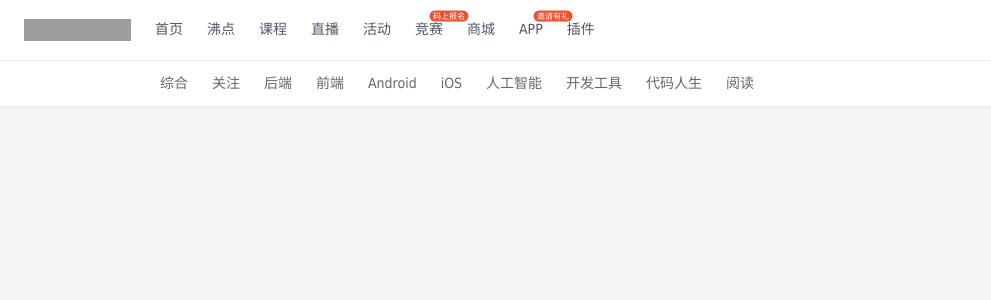
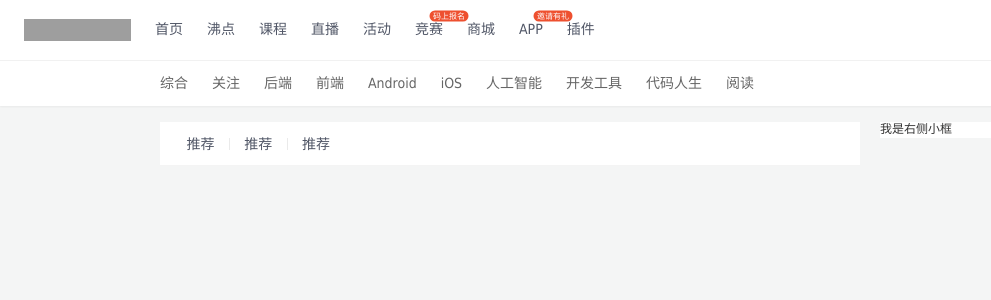
Before and after one commit to Late-en/juejin, a Nuxt app: page / in a window 1280 px wide. Shown: the top 300 px of the page, without its empty margins (0-991 px from the left). Built offline with nearby package versions, Linux system fonts and the light colour scheme; grey boxes are pictures that could not be loaded.

Commit message:
sort部分

```diff
--- a/assets/css/base.scss
+++ b/assets/css/base.scss
@@ -127,7 +127,7 @@ html {
     background-color: $bg-color ;
 }
 
-.nav-item {
+.navItem {
     // color: $font-grey;
     padding: 0 1rem;
     font-size: 1.167rem;
--- /dev/null
+++ b/components/Home/Article/Header.vue
@@ -0,0 +1,49 @@
+<template>
+  <div class="listHeader">
+    <nav class="listNav">
+      <ul class="navList">
+        <li class="navItem">
+          <a href="#">推荐</a>
+        </li>
+        <li class="navItem">
+          <a href="#">推荐</a>
+        </li>
+        <li class="navItem">
+          <a href="#">推荐</a>
+        </li>
+      </ul>
+    </nav>
+  </div>
+</template>
+
+<script>
+export default {
+  name: 'HomeArticleNav'
+}
+</script>
+
+  <style lang="scss" scoped>
+  .listHeader{
+      padding: 1.3rem 1rem;
+      border-bottom: 1px solid hsla(0,0%,59.2%,.1);
+      .listNav{
+          display: flex;
+          justify-content: flex-start!important;
+          .navList{
+              align-items: center;
+              line-height: 1;
+              display: flex;
+              justify-content: space-between;
+              .navItem{
+                height: 1rem;
+                font-size: 1.17rem;
+                padding: 0 1.2rem;
+
+                &:nth-child(-n+2){
+                  border-right: 1px solid hsla(0,0%,59.2%,.2);
+                }
+              }
+          }
+      }
+  }
+  </style>
--- a/components/Home/Article/List.vue
+++ b/components/Home/Article/List.vue
@@ -23,10 +23,8 @@ export default {
 
 <style lang='scss' scoped>
   .showArticle {
-    margin-top: 10.17rem;
-    margin-right: 21.667rem;
     border-radius: 2px;
-    width: 700px;
+    // width: 700px;
     background-color: #fff;
   }
 </style>
--- a/components/Home/Nav.vue
+++ b/components/Home/Nav.vue
@@ -1,9 +1,9 @@
 <template>
-  <div class="nav-view">
-    <nav class="article-nav">
-      <NuxtLink v-for="(item,index) of ArticleNavList" :key="index" to="\1" class="nav-item">
-        {{ item }}
-      </NuxtLink>
+  <div class="navView">
+    <nav class="articleNav">
+      <a v-for="(item,index) of articleNavList" :key="index" class="navItem" @click="getArticleList(item.route)">
+        {{ item.type }}
+      </a>
     </nav>
   </div>
 </template>
@@ -13,14 +13,37 @@ export default {
   name: 'HomeNav',
   data () {
     return {
-      ArticleNavList: ['综合', '关注', '后端', '前端', 'Android', 'iOS', '人工智能', '开发工具', '代码人生', '阅读']
+      articleNavList: [
+        { type: '综合', route: 'recommended' },
+        { type: '关注', route: 'following' },
+        { type: '后端', route: 'backend' },
+        { type: '前端', route: 'frontend' },
+        { type: 'Android', route: 'android' },
+        { type: 'iOS', route: 'ios' },
+        { type: '人工智能', route: 'ai' },
+        { type: '开发工具', route: 'freebie' },
+        { type: '代码人生', route: 'career' },
+        { type: '阅读', route: 'article' }
+      ]
+      // articleType: 'recommended',
+      // sort: ''
+    }
+  },
+  mounted () {
+    this.getArticleList('')
+  },
+  methods: {
+    getArticleList (route) {
+      this.$router.push({
+        path: `/${route}`
+      })
     }
   }
 }
 </script>
 
 <style lang="scss" scoped>
-.nav-view {
+.navView {
   position: fixed;
   top: 5rem;
   height: 3.833rem;
@@ -29,7 +52,7 @@ export default {
   box-shadow: 0 1px 2px 0 rgb(0 0 0 / 5%);
   background-color: #fff;
 
-  .article-nav{
+  .articleNav{
     max-width: 960px;
     height: 100%;
     margin: auto;
@@ -37,11 +60,11 @@ export default {
     align-items: center;
     line-height: 1;
 
-    .nav-item:first-child {
+    .navItem:first-child {
       padding: 0 1rem 0 0;
     }
 
-    .nav-item:hover {
+    .navItem:hover {
       color: #007fff;
     }
   }
--- a/components/Home/Side.vue
+++ b/components/Home/Side.vue
@@ -15,6 +15,8 @@ export default {
   position: absolute;
   top: 0;
   right: 0;
-  background-color: $font-grey;
+  background-color: #fff;
+  width: 20rem;
+  z-index: 1;
 }
 </style>
--- a/components/MainHeader/Item.vue
+++ b/components/MainHeader/Item.vue
@@ -1,5 +1,5 @@
 <template>
-  <div class="nav-item link-item">
+  <div class="navItem linkItem">
     <a href="#">{{ headerItemName }}</a>
     <span :class="{'tablead':tableadText !== ''}">{{ tableadText }}</span>
   </div>
@@ -22,7 +22,7 @@ export default {
 </script>
 
 <style lang="scss" scoped>
-.link-item {
+.linkItem {
   position: relative;
   padding: 0;
   height: 5rem;
--- a/pages/index.vue
+++ b/pages/index.vue
@@ -3,12 +3,15 @@
     <!-- 公共头组件 -->
     <MainHeader :class="{'hidden':isHidden, 'visable':!isHidden}" />
     <!-- home页主体部分 -->
-    <div class="HomeBody">
+    <div class="homeBody">
       <!-- 导航栏 -->
       <HomeNav :class="{'hidden':isHidden, 'visable':!isHidden}" />
-      <div class="HomeContainer">
-        <!-- 文章列表 -->
-        <NuxtChild />
+      <div class="homeContainer">
+        <div class="articleContainer">
+          <HomeArticleHeader />
+          <!-- 文章列表 -->
+          <NuxtChild />
+        </div>
         <!-- 边缘广告栏 -->
         <HomeSide />
       </div>
@@ -47,11 +50,17 @@ export default {
   .home{
     font-size: 12px;
 
-    .HomeContainer {
+    .homeContainer {
       position: relative;
       margin: 0 auto;
       width: 100%;
       max-width: 960px;
+
+      .articleContainer{
+        margin-top: 10.17rem;
+        margin-right: 21.667rem;
+        background-color: #fff;
+      }
     }
   }
 
--- a/pages/index/_category.vue
+++ b/pages/index/_category.vue
@@ -7,6 +7,9 @@
 <script>
 
 export default {
+  asyncData (context) {
+    // console.log(context.route.params.category)
+  }
 }
 </script>
 
```
